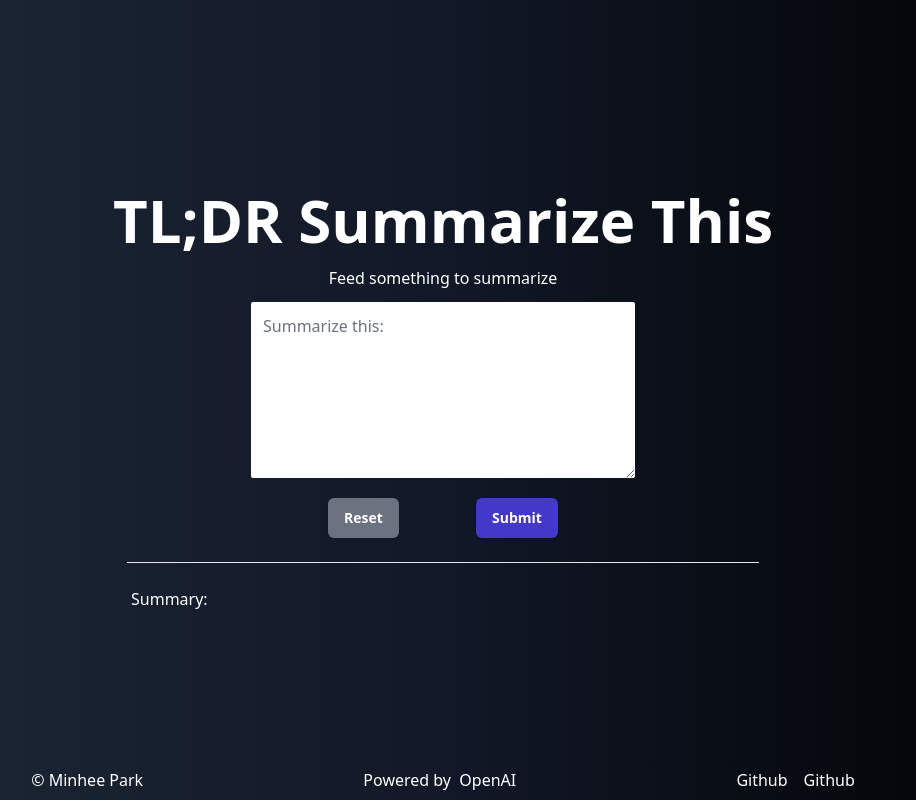
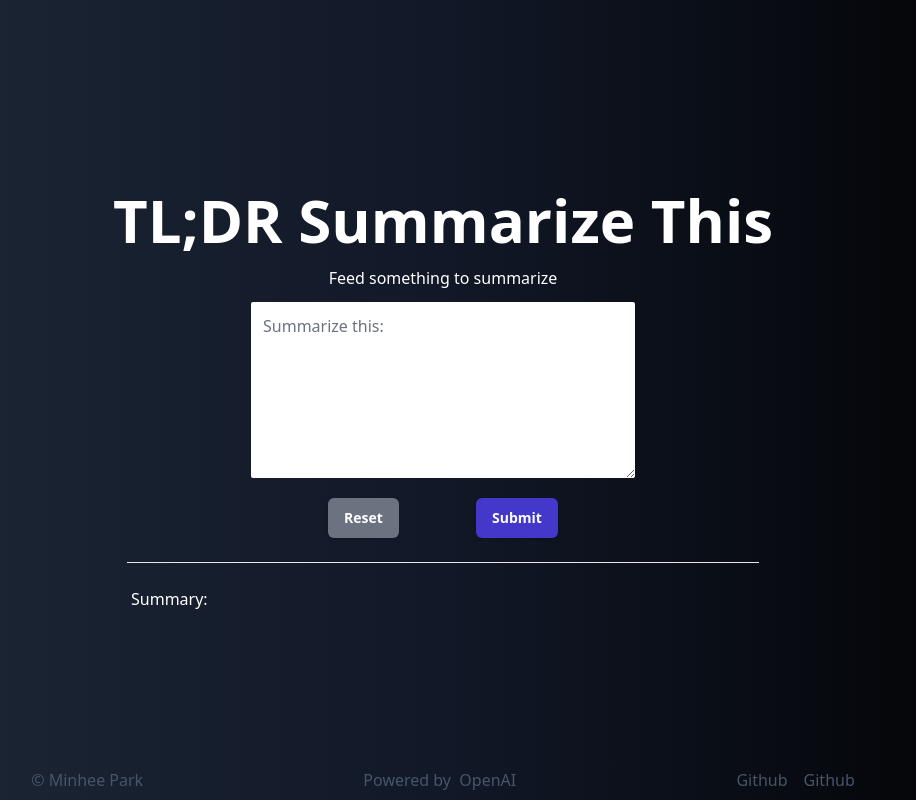
Before and after one commit to erinmhpark/tldrSummarizeThis, a Next.js app: page / in a window 1280 px wide. Shown: the whole page, without its empty margins (197-1113 px from the left). Built offline with nearby package versions, Linux system fonts and the light colour scheme.

Commit message:
Change text color in footer

```diff
--- a/pages/index.js
+++ b/pages/index.js
@@ -97,7 +97,7 @@ export default function Home() {
           </div>
         </div>
       </main>
-      <footer className="flex justify-evenly inset-x-0 p-2 bottom-0 fixed">
+      <footer className="flex justify-evenly inset-x-0 p-2 bottom-0 fixed text-slate-600">
         <div> © Minhee Park</div>
         <Link href="https://openai.com/">Powered by&nbsp; OpenAI</Link>
         <div className="flex justify-around gap-4">
```
